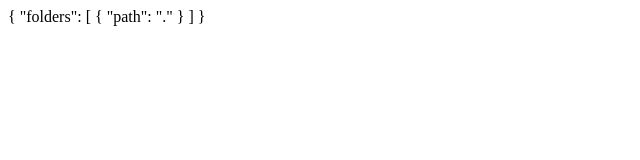
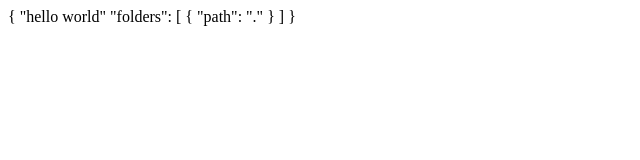
Before and after one commit to Rosie2642/Gitrepo2016, a plain HTML site: page index.html in a window 1280 px wide. Shown: the whole page, without its empty margins (0-640 px from the left). Drawn offline with Linux system fonts and the light colour scheme.

Commit message:
This is my practice mess

```diff
--- a/index.html
+++ b/index.html
@@ -2,6 +2,9 @@
 <head></head>
 <style>
 </style>
+<body>
+	"hello world"
+</body>
 </html>
 
 	"folders": [
```
